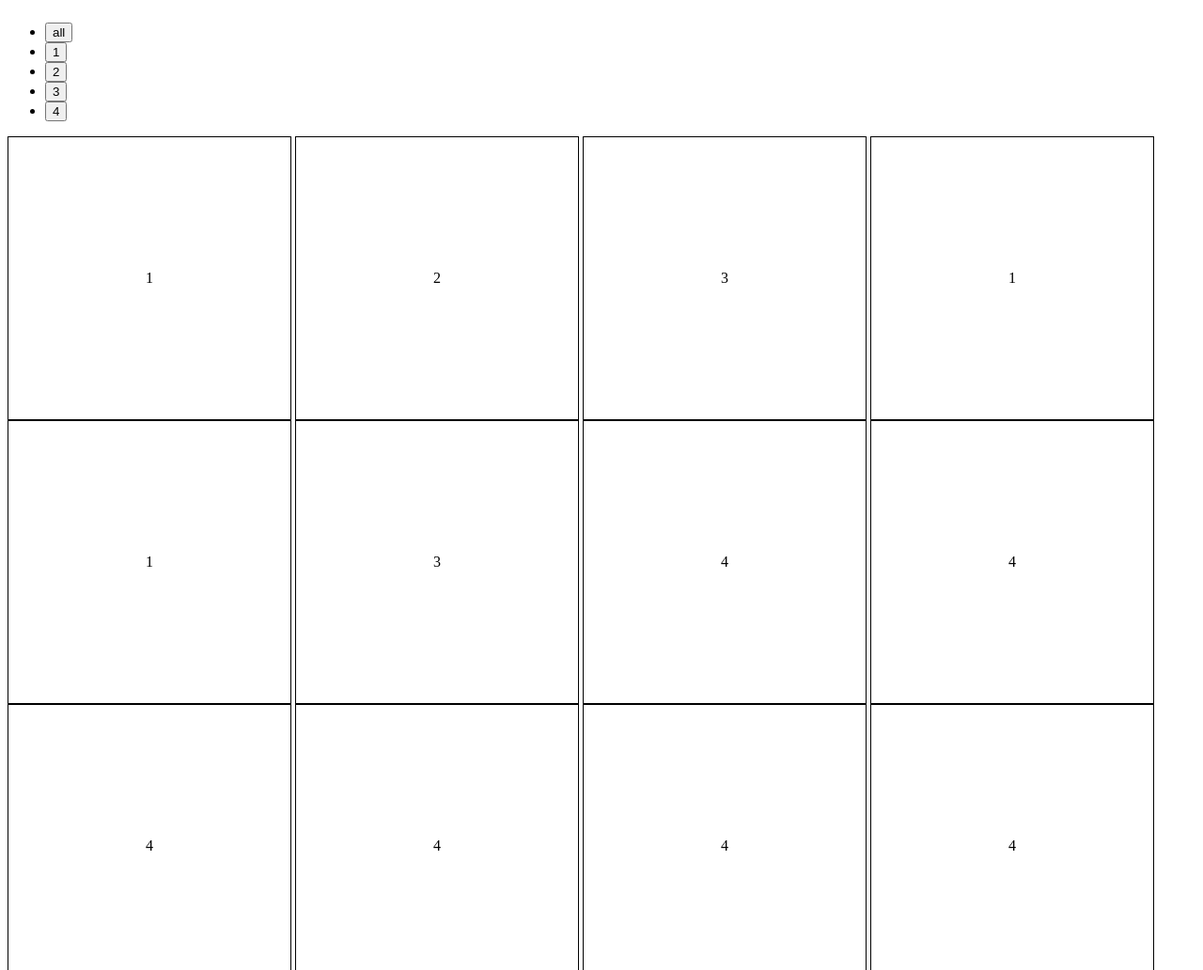
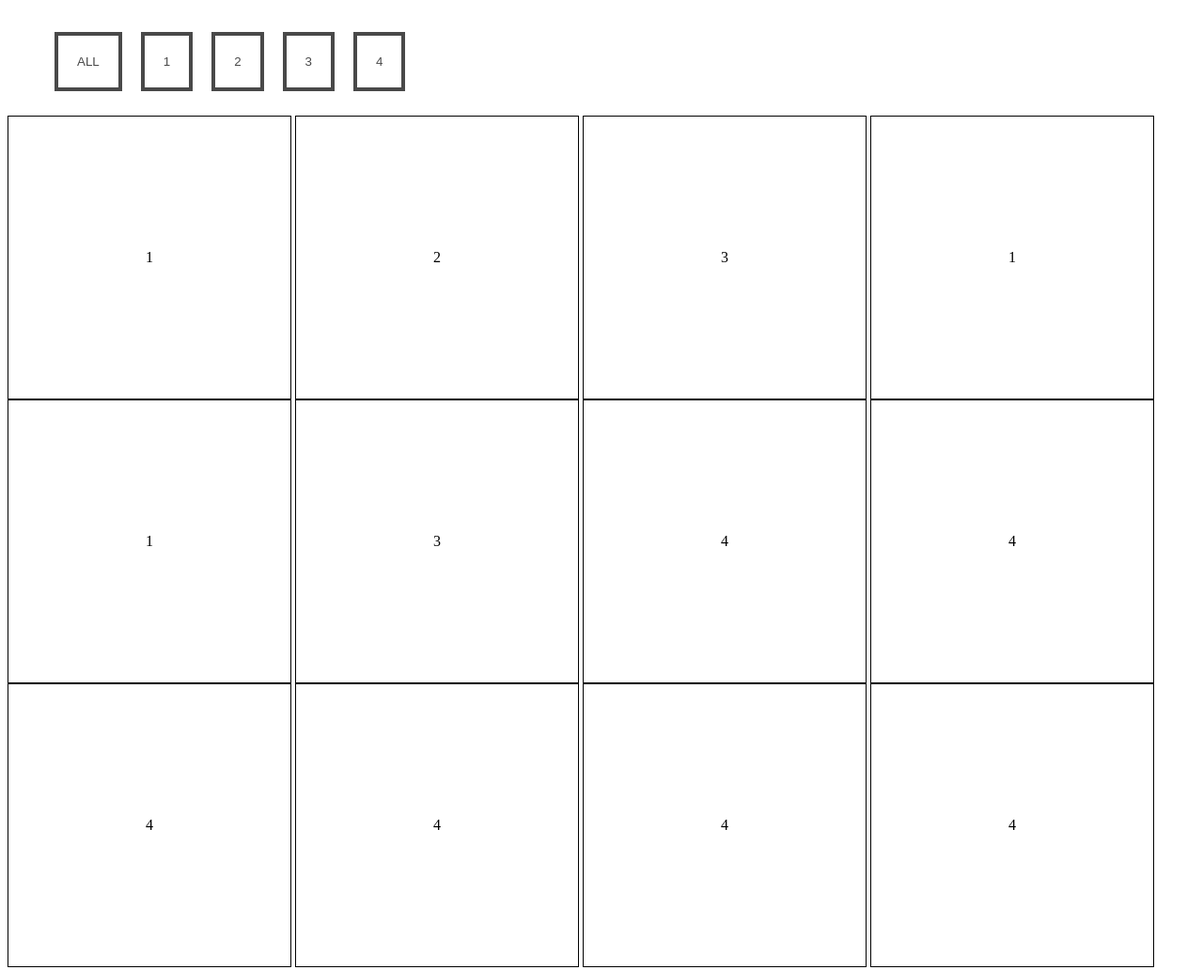
Before and after one commit to Ezelev/ftate.js, a plain HTML site: page index.html in a window 1280 px wide. Shown: the top 1032 px of the page at 94% size. Drawn offline with Linux system fonts and the light colour scheme.

Commit message:
fixed empty 'theme' parameter

```diff
--- a/src/js/obzen.js
+++ b/src/js/obzen.js
@@ -33,9 +33,9 @@
 		var _privateArgs = {}
 		var _controlsContainer;
 		var _itemsContainer;
-		var allItems;
-		var theme;
-		var filterOptions = ["all"];
+		var _allItems;
+		var _theme;
+		var _filterOptions = ["all"];
 		// private methods //
 		var _onlyUnique = function(value, index, self) {
 			return self.indexOf(value) === index;
@@ -52,13 +52,13 @@
 
 		var _getLinkedElements = function (filterVal) {
 			if(filterVal == "all") {
-				showAll(_itemsContainer);
+				_showAll(_itemsContainer);
 			} else {
-				showAll(_itemsContainer);
+				_showAll(_itemsContainer);
 				var elementsToFilter = document.querySelectorAll('[data-ftate-value="'+ filterVal + '"]');
 				elementsToFilter = Array.from(elementsToFilter);
-				allItems = Array.from(allItems);
-				var difference = allItems.filter(x => !elementsToFilter.includes(x));
+				_allItems = Array.from(_allItems);
+				var difference = _allItems.filter(x => !elementsToFilter.includes(x));
 				for (var i = 0; i < difference.length; i++) {
 					console.log(difference[i]);
 					// difference[i].style.display = 'none';
@@ -68,18 +68,18 @@
 			}
 		}
 
-		var showAll = function (target) {
+		var _showAll = function (target) {
 			var parent = document.getElementsByClassName(target)[0];
-			allItems = parent.querySelectorAll('[data-ftate-value]');
-			for (var i = 0; i < allItems.length; i++) {
-				//allItems[i].style.display = 'inline-block';
-				// allItems[i].classList.remove("obzen-hidden-visual");
-				allItems[i].classList.remove("obzen-hidden");
+			_allItems = parent.querySelectorAll('[data-ftate-value]');
+			for (var i = 0; i < _allItems.length; i++) {
+				//_allItems[i].style.display = 'inline-block';
+				// _allItems[i].classList.remove("obzen-hidden-visual");
+				_allItems[i].classList.remove("obzen-hidden");
 
 			}
 		}
 
-		var handleClick = function () {
+		var _handleClick = function () {
 			var filterControlWrapper = document.getElementById(_controlsContainer);
 			var controlBtns = filterControlWrapper.getElementsByTagName("button");
 			console.log(controlBtns);
@@ -91,28 +91,33 @@
 			}
 		}
 
-		var renderControls = function (_controlsContainer) {
+		var _renderControls = function (_controlsContainer) {
 			var filterVal;
-			for (var i = 0; i < allItems.length; i++) {
-				filterVal = allItems[i].getAttribute('data-ftate-value');
-				filterOptions.push(filterVal);
+			for (var i = 0; i < _allItems.length; i++) {
+				filterVal = _allItems[i].getAttribute('data-ftate-value');
+				_filterOptions.push(filterVal);
 
 			}
-			filterOptions = _arrayUnique(filterOptions);
+			_filterOptions = _arrayUnique(_filterOptions);
 
 			var ul = document.createElement('ul');
 			var control = document.getElementById(_controlsContainer);
-			// TODO implement style themes
-			// TODO make css rules for themes
-			control.classList.add("obzen-ctrls-" + theme);
+			// TODO implement style _themes
+			// TODO make css rules for _themes
+			if(_theme) {
+					control.classList.add("obzen-ctrls-" + _theme);
+			} else {
+					control.classList.add("obzen-ctrls");
+			}
+
 			//
 			control.appendChild(ul);
-			for (var i=0; i<filterOptions.length; i++){
+			for (var i=0; i<_filterOptions.length; i++){
 
 				var li = document.createElement('li');
 				var btn = document.createElement('button');
-				btn.setAttribute('data-ftate-group', filterOptions[i]);
-				btn.innerHTML = filterOptions[i];
+				btn.setAttribute('data-ftate-group', _filterOptions[i]);
+				btn.innerHTML = _filterOptions[i];
 				li.appendChild(btn);
 				ul.appendChild(li);
 			}
@@ -122,11 +127,12 @@
 
 			_controlsContainer = parameters.controlsContainer;
 			_itemsContainer = parameters.itemsContainer;
-			theme = parameters.theme;
-
-			showAll(_itemsContainer);
-			renderControls(_controlsContainer);
-			handleClick();
+			if(typeof parameters.theme != "undefined"){
+				 _theme = parameters.theme;
+			}
+			_showAll(_itemsContainer);
+			_renderControls(_controlsContainer);
+			_handleClick();
 		}
 
 		init(options);
--- a/src/js/script.js
+++ b/src/js/script.js
@@ -3,7 +3,7 @@ document.addEventListener('DOMContentLoaded', function() {
     var gallery = new Obzen({
         controlsContainer: "ctrls",
         itemsContainer: "items",
-        // theme: "default",
+        theme: "default",
     });
 
     console.log(gallery);
@@ -11,7 +11,7 @@ document.addEventListener('DOMContentLoaded', function() {
     var gallery2 = new Obzen({
         controlsContainer: "ctrls2",
         itemsContainer: "items2",
-        // theme: "green"
+        theme: "green"
     });
 
     console.log(gallery2);
```
Also changed, not shown: index.html (+5 -0 lines).
